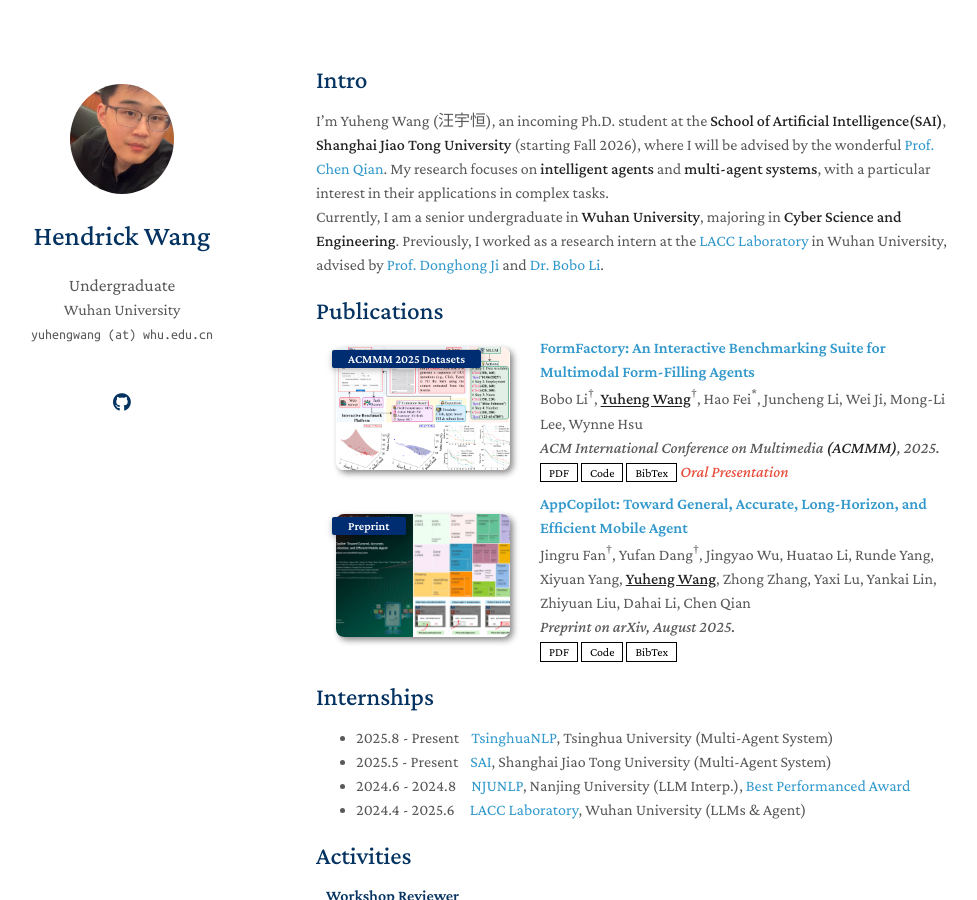
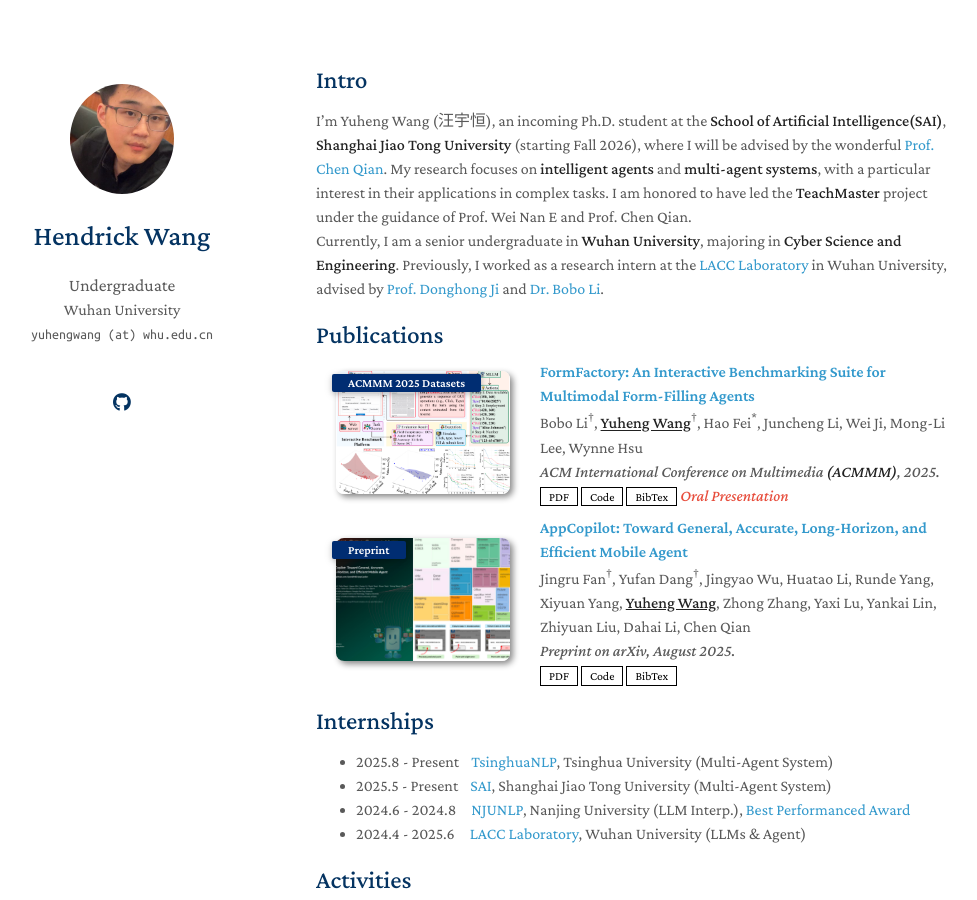
Before and after one commit to hendrick-wang/hendrick-wang.github.io, a Jekyll site: the page built from index.md, in a window 1280 px wide and 900 px high. Shown: the whole window, without its empty margins (154-1131 px from the left). Built offline with Jekyll 4.4.1, drawn with Linux system fonts in a browser that asks for light colours; a style sheet for code colours, icons or effects is not loaded.

Commit message:
TeachMaster

```diff
--- a/index.md
+++ b/index.md
@@ -4,7 +4,7 @@
 
 ## Intro
 
-I'm Yuheng Wang (汪宇恒), an incoming Ph.D. student at the **School of Artificial Intelligence(SAI)**, **Shanghai Jiao Tong University** (starting Fall 2026), where I will be advised by the wonderful [Prof. Chen Qian](https://qianc62.github.io/). My research focuses on **intelligent agents** and **multi-agent systems**, with a particular interest in their applications in complex tasks.<br>
+I'm Yuheng Wang (汪宇恒), an incoming Ph.D. student at the **School of Artificial Intelligence(SAI)**, **Shanghai Jiao Tong University** (starting Fall 2026), where I will be advised by the wonderful [Prof. Chen Qian](https://qianc62.github.io/). My research focuses on **intelligent agents** and **multi-agent systems**, with a particular interest in their applications in complex tasks. I am honored to have led the **TeachMaster** project under the guidance of Prof. Wei Nan E and Prof. Chen Qian. <br>
 Currently, I am a senior undergraduate in **Wuhan University**, majoring in **Cyber Science and Engineering**. Previously, I worked as a research intern at the [LACC Laboratory](http://lacc.whu.edu.cn/) in Wuhan University, advised by [Prof. Donghong Ji](http://lacc.whu.edu.cn/index.php/home/read/24) and [Dr. Bobo Li](https://www.libobo.site/).
 
 {% include_relative _includes/publications.md %}
```
